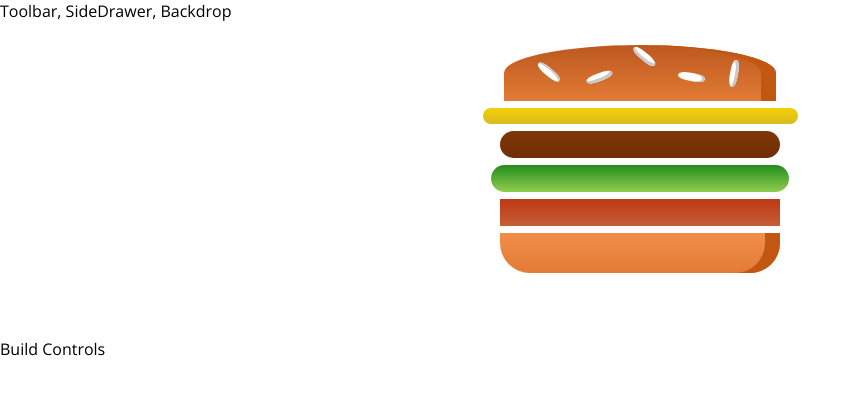
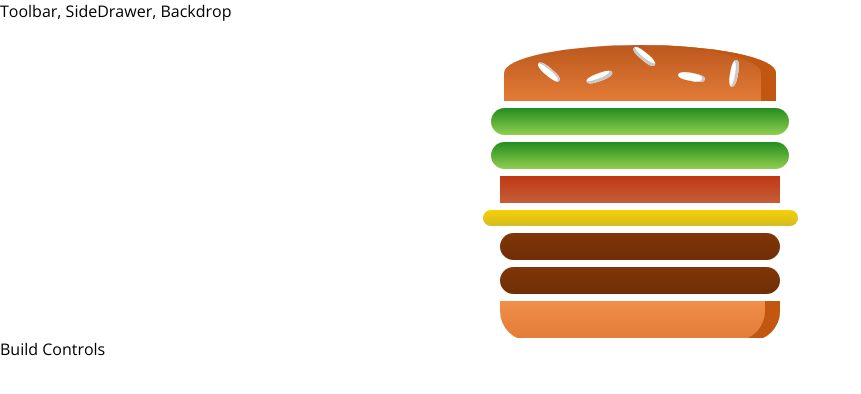
Before and after one commit to CrystalStream/build-your-burger, a React app: page / in a window 1280 px wide. Shown: the top 394 px of the page, without its empty margins (0-861 px from the left). Built offline with nearby package versions, Linux system fonts and the light colour scheme.

Commit message:
Added items dynamically to the burger

```diff
--- a/src/components/Burger/Burger.js
+++ b/src/components/Burger/Burger.js
@@ -4,15 +4,19 @@
 import BurgerIngredient from './BurgerIngredient/BurgerIngredient';
 
 const burger = (props) => {
+  const burgerIngredients = Object.keys(props.ingredients)
+    .map( key => {
+      return [...Array(props.ingredients[key])].map((_, i) => {
+        return <BurgerIngredient key={key + i} type={key}/>
+      })
+    })
+
   return (
     <div id="BurgerContainer">
       <div className="burger">
-        <BurgerIngredient type="bread-top"/>
-        <BurgerIngredient type="cheese"/>
-        <BurgerIngredient type="meat"/>
-        <BurgerIngredient type="salad"/>
-        <BurgerIngredient type="bacon"/>
-        <BurgerIngredient type="bread-bottom"/>
+      <BurgerIngredient type="bread-top"/>
+      {burgerIngredients}
+      <BurgerIngredient type="bread-bottom"/>
       </div>
     </div>
   )
--- a/src/components/Burger/Burger.scss
+++ b/src/components/Burger/Burger.scss
@@ -2,7 +2,7 @@
   .burger {
     width: 100%;
     margin: auto;
-    height: 300px;
+    height: 500px;
     overflow: scroll;
     text-align: center;
     font-weight: bold;
--- a/src/containers/BurgerBuilder/BurgerBuilder.js
+++ b/src/containers/BurgerBuilder/BurgerBuilder.js
@@ -4,11 +4,18 @@
 import Burger from '../../components/Burger/Burger';
 
 class BurgerBuilder extends Component {
-
+  state = {
+    ingredients: {
+      salad: 2,
+      bacon: 1,
+      cheese: 1,
+      meat: 2
+    }
+  }
   render () {
     return (
       <Aux>
-        <Burger />
+        <Burger ingredients={this.state.ingredients}/>
         <div>Build Controls</div>
       </Aux>
     )
```
